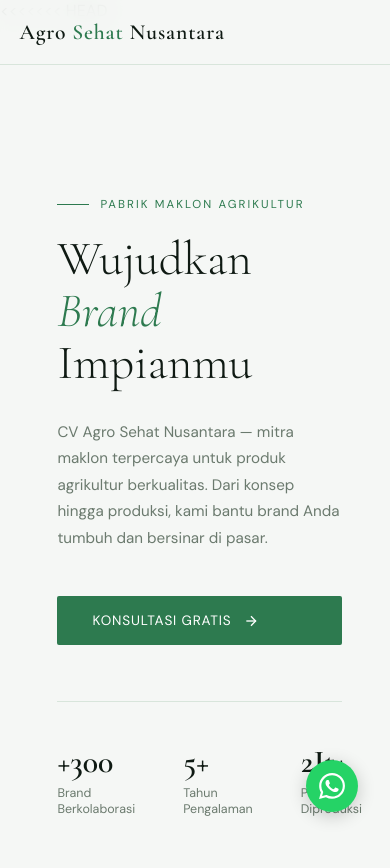
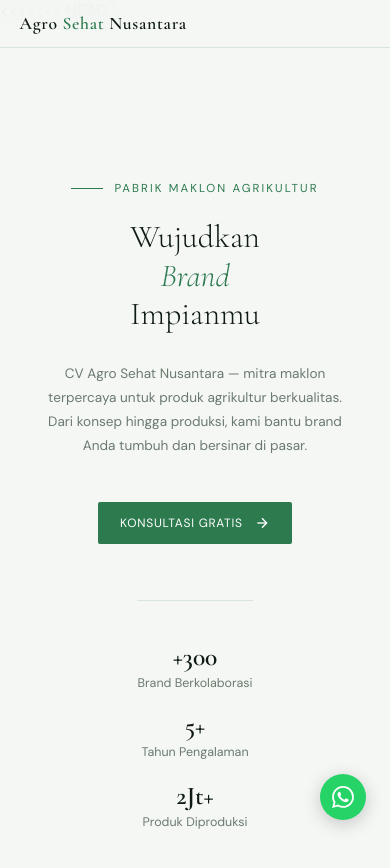
Before and after one commit to Alkyp/Agro, a Flask app: page / in a window 390 px wide; the page is wider, and only the part inside the window is pictured. Shown: the top 868 px of that part. Run offline with Flask 3, Linux system fonts and the light colour scheme.

Commit message:
Add files via upload

```diff
--- a/static/css/style.css
+++ b/static/css/style.css
@@ -400,7 +400,7 @@
 .reveal.visible { opacity: 1; transform: translateY(0); }
 
 /* ── RESPONSIVE ── */
-@media (max-width: 900px) {
+/* @media (max-width: 900px) {
   #hero { grid-template-columns: 1fr; min-height: auto; }
   .hero-right { height: 50vw; }
   .proses-grid { grid-template-columns: repeat(2, 1fr); }
@@ -408,4 +408,234 @@
   #kontak { grid-template-columns: 1fr; gap: 3rem; }
   .keunggulan-grid { grid-template-columns: 1fr; }
   nav ul { display: none; }
+} */
+
+/* ===============================
+   RESPONSIVE IMPROVEMENT VERSION
+   =============================== */
+
+/* ---------- LARGE DESKTOP ---------- */
+@media (max-width: 1200px) {
+  section { padding: 6rem 6%; }
+
+  .hero-left { padding: 5rem 6%; }
+
+  .cap-grid {
+    grid-template-columns: repeat(4, 1fr);
+  }
+
+  .proses-grid {
+    grid-template-columns: repeat(3, 1fr);
+  }
 }
+
+/* ---------- TABLET LANDSCAPE ---------- */
+@media (max-width: 992px) {
+
+  nav {
+    padding: 1rem 6%;
+  }
+
+  #hero {
+    grid-template-columns: 1fr;
+  }
+
+  .hero-left {
+    padding: 6rem 6% 4rem;
+    text-align: center;
+    align-items: center;
+  }
+
+  .hero-desc {
+    max-width: 100%;
+  }
+
+  .hero-stats {
+    justify-content: center;
+    gap: 2rem;
+    flex-wrap: wrap;
+  }
+
+  .hero-right {
+    height: 60vw;
+  }
+
+  .hero-badge {
+    left: 1.5rem;
+    bottom: 1.5rem;
+  }
+
+  .keunggulan-grid {
+    grid-template-columns: 1fr;
+  }
+
+  .proses-grid {
+    grid-template-columns: repeat(2, 1fr);
+  }
+
+  .cap-grid {
+    grid-template-columns: repeat(3, 1fr);
+  }
+
+  #kontak {
+    grid-template-columns: 1fr;
+    gap: 4rem;
+  }
+
+  .contact-form {
+    width: 100%;
+  }
+
+  .form-row {
+    grid-template-columns: 1fr;
+  }
+}
+
+/* ---------- TABLET PORTRAIT ---------- */
+@media (max-width: 768px) {
+
+  section {
+    padding: 5rem 6%;
+  }
+
+  .hero-title {
+    font-size: clamp(2.4rem, 6vw, 3.2rem);
+  }
+
+  .hero-stats {
+    gap: 1.5rem;
+  }
+
+  .stat-num {
+    font-size: 1.6rem;
+  }
+
+  .marquee-track {
+    gap: 2rem;
+  }
+
+  .proses-grid {
+    grid-template-columns: 1fr;
+  }
+
+  .cap-grid {
+    grid-template-columns: repeat(2, 1fr);
+  }
+
+  .cert-row {
+    gap: 3rem;
+  }
+
+  .testi-quote {
+    font-size: 1.6rem;
+  }
+
+  nav ul {
+    display: none;
+  }
+}
+
+/* ---------- MOBILE ---------- */
+@media (max-width: 480px) {
+
+  nav {
+    padding: .8rem 5%;
+  }
+
+  .logo {
+    font-size: 1.1rem;
+  }
+
+  section {
+    padding: 4rem 5%;
+  }
+
+  .hero-left {
+    padding: 5rem 5% 3rem;
+  }
+
+  .hero-title {
+    font-size: 2rem;
+    line-height: 1.2;
+  }
+
+  .hero-desc {
+    font-size: .85rem;
+  }
+
+  .btn-primary {
+    padding: .8rem 1.4rem;
+    font-size: .75rem;
+  }
+
+  .hero-stats {
+    flex-direction: column;
+    align-items: center;
+    text-align: center;
+    gap: 1.2rem;
+  }
+
+  .hero-right {
+    height: 65vw;
+  }
+
+  .hero-badge {
+    position: static;
+    margin: 1.5rem auto 0;
+  }
+
+  .marquee-item {
+    font-size: .8rem;
+  }
+
+  .section-title {
+    font-size: 1.6rem;
+  }
+
+  .kc-num {
+    font-size: 2.5rem;
+  }
+
+  .cap-grid {
+    grid-template-columns: 1fr;
+  }
+
+  .cert-circle {
+    width: 65px;
+    height: 65px;
+    font-size: .65rem;
+  }
+
+  .testi-quote {
+    font-size: 1.3rem;
+  }
+
+  .faq-q {
+    font-size: .85rem;
+  }
+
+  .faq-a {
+    font-size: .8rem;
+  }
+
+  .contact-desc {
+    font-size: .85rem;
+  }
+
+  .btn-submit {
+    width: 100%;
+    text-align: center;
+  }
+
+  .wa-btn {
+    width: 46px;
+    height: 46px;
+    bottom: 1.5rem;
+    right: 1.5rem;
+  }
+
+  .wa-btn svg {
+    width: 22px;
+    height: 22px;
+  }
+}
--- a/templates/index.html
+++ b/templates/index.html
@@ -310,7 +310,7 @@
       <div class="ci">
         <div>
           <div class="ci-label">WhatsApp</div>
-          <div class="ci-val">+62 8956-0348-2422</div>
+          <div class="ci-val">+62 852-1585-8989</div>
         </div>
       </div>
       <div class="ci">
@@ -337,10 +337,10 @@
         <label>Kategori Produk</label>
         <select>
           <option value="">Pilih kategori...</option>
-          <option>Skin Care</option>
-          <option>Hair Care</option>
-          <option>Body Care</option>
-          <option>Decorative / Makeup</option>
+          <option>Apa hayo</option>
+          <option>Hayo apa</option>
+          <option>Hayo Hayo</option>
+          <option>ea ea ea</option>
           <option>Others</option>
         </select>
       </div>
@@ -359,7 +359,7 @@
 </footer>
 
 <!-- WA FLOAT -->
-<a href="https://wa.me/62895603482422" class="wa-btn" target="_blank" title="Chat WhatsApp">
+<a href="https://wa.me/6285215858989" class="wa-btn" target="_blank" title="Chat WhatsApp">
   <svg viewBox="0 0 24 24">
     <path d="M17.472 14.382c-.297-.149-1.758-.867-2.03-.967-.273-.099-.471-.148-.67.15-.197.297-.767.966-.94 1.164-.173.199-.347.223-.644.075-.297-.15-1.255-.463-2.39-1.475-.883-.788-1.48-1.761-1.653-2.059-.173-.297-.018-.458.13-.606.134-.133.298-.347.446-.52.149-.174.198-.298.298-.497.099-.198.05-.371-.025-.52-.075-.149-.669-1.612-.916-2.207-.242-.579-.487-.5-.669-.51-.173-.008-.371-.01-.57-.01-.198 0-.52.074-.792.372-.272.297-1.04 1.016-1.04 2.479 0 1.462 1.065 2.875 1.213 3.074.149.198 2.096 3.2 5.077 4.487.709.306 1.262.489 1.694.625.712.227 1.36.195 1.871.118.571-.085 1.758-.719 2.006-1.413.248-.694.248-1.289.173-1.413-.074-.124-.272-.198-.57-.347m-5.421 7.403h-.004a9.87 9.87 0 01-5.031-1.378l-.361-.214-3.741.982.998-3.648-.235-.374a9.86 9.86 0 01-1.51-5.26c.001-5.45 4.436-9.884 9.888-9.884 2.64 0 5.122 1.03 6.988 2.898a9.825 9.825 0 012.893 6.994c-.003 5.45-4.437 9.884-9.885 9.884m8.413-18.297A11.815 11.815 0 0012.05 0C5.495 0 .16 5.335.157 11.892c0 2.096.547 4.142 1.588 5.945L.057 24l6.305-1.654a11.882 11.882 0 005.683 1.448h.005c6.554 0 11.89-5.335 11.893-11.893a11.821 11.821 0 00-3.48-8.413z"/>
   </svg>
```
